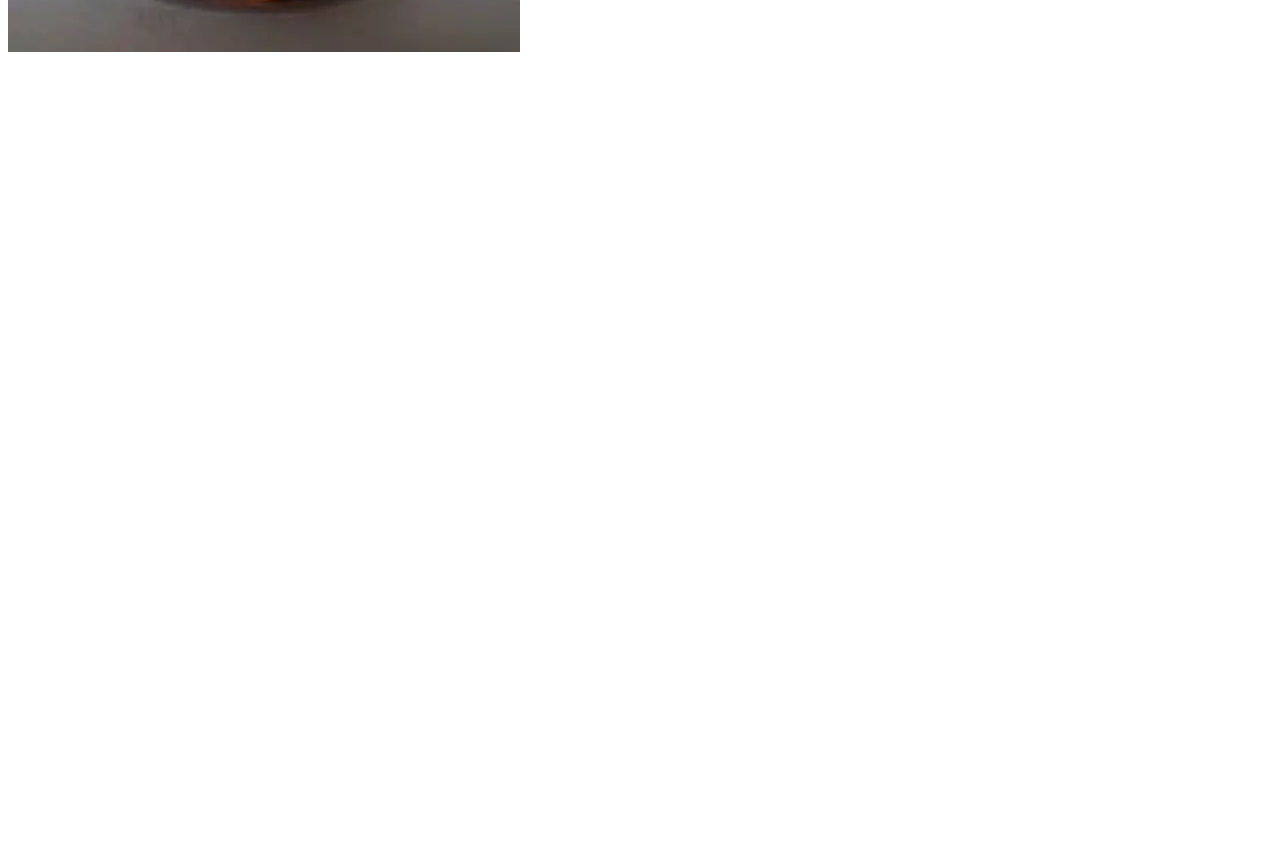
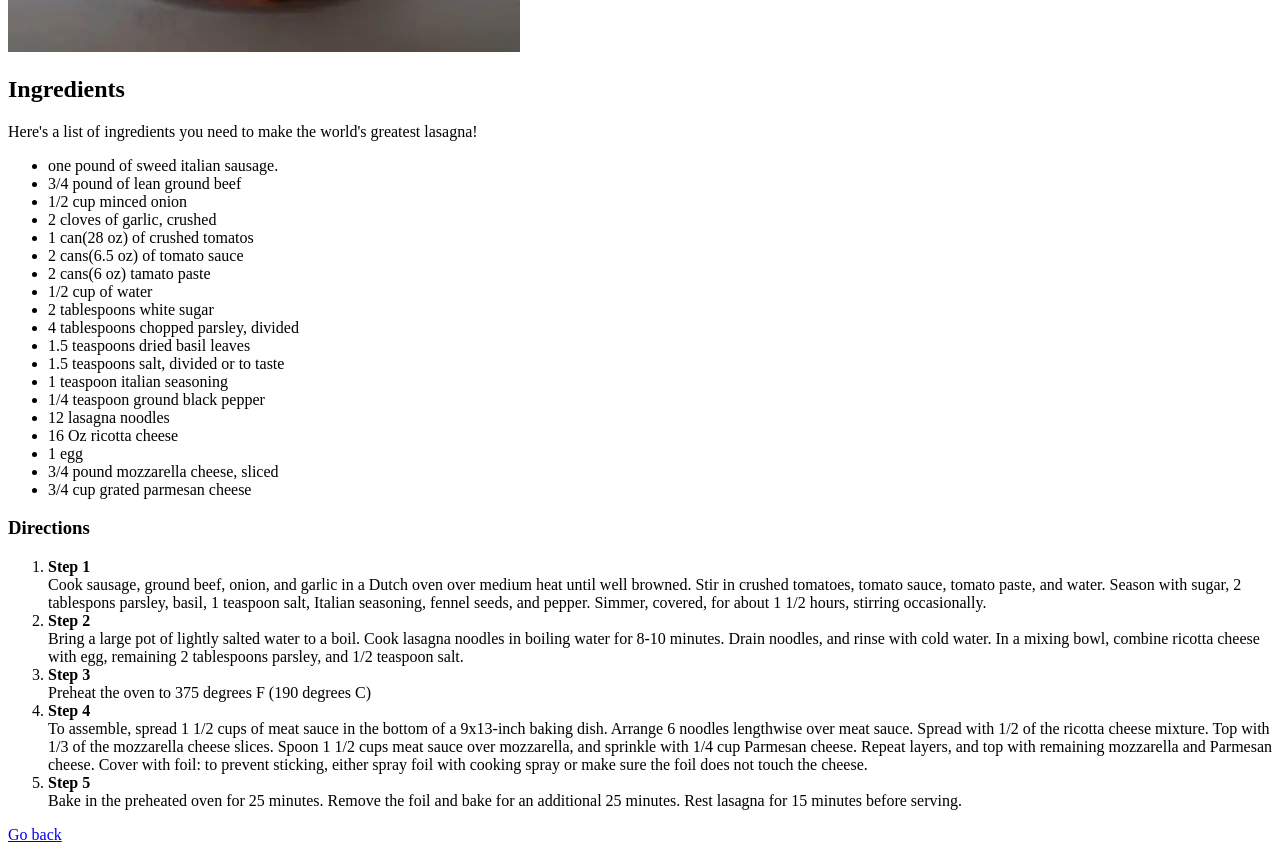
Before and after one commit to Bababooya/odin-recipes, a plain HTML site: page recipes/lasagna.html in a window 1280 px wide. Shown: the part 574-1434 px from the top of the page. Before the commit the page ends 800 px from the top, so only its background shows below. Drawn offline with Linux system fonts and the light colour scheme.

Commit message:
added text to file

```diff
--- a/recipes/lasagna.html
+++ b/recipes/lasagna.html
@@ -3,11 +3,46 @@
 <html lang="en">
     <head>
         <meta charset="UTF-8">
-        <title>Lasagna Recipe</title>
+        <title><strong>Lasagna Recipe</strong></title>
     </head>
     <body>
         <h1>Odin Recipes!</h1>
         <p>Lasagna Recipe</p>
         <img src="../images/lasagna.jpg" alt="Lasagna picture">
+        <h2>Ingredients</h2>
+        <p>Here's a list of ingredients you need to make the world's greatest lasagna!</p>
+        <ul>
+            <li>one pound of sweed italian sausage.</li>
+            <li>3/4 pound of lean ground beef</li>
+            <li>1/2 cup minced onion</li>
+            <li>2 cloves of garlic, crushed</li>
+            <li>1 can(28 oz) of crushed tomatos</li>
+            <li>2 cans(6.5 oz) of tomato sauce</li>
+            <li>2 cans(6 oz) tamato paste</li>
+            <li>1/2 cup of water</li>
+            <li>2 tablespoons white sugar</li>
+            <li>4 tablespoons chopped parsley, divided</li>
+            <li>1.5 teaspoons dried basil leaves</li>
+            <li>1.5 teaspoons salt, divided or to taste</li>
+            <li>1 teaspoon italian seasoning</li>
+            <li>1/4 teaspoon ground black pepper</li>
+            <li>12 lasagna noodles</li>
+            <li>16 Oz ricotta cheese</li>
+            <li>1 egg</li>
+            <li>3/4 pound mozzarella cheese, sliced</li>
+            <li>3/4 cup grated parmesan cheese</li>
+        </ul>
+        <h3>Directions</h3>
+        <ol>
+            <li><strong>Step 1</strong><br>
+            Cook sausage, ground beef, onion, and garlic in a Dutch oven over medium heat until well browned. Stir in crushed tomatoes, tomato sauce, tomato paste, and water. Season with sugar, 2 tablespons parsley, basil, 1 teaspoon salt, Italian seasoning, fennel seeds, and pepper. Simmer, covered, for about 1 1/2 hours, stirring occasionally.</li>
+            <li><strong>Step 2</strong><br> Bring a large pot of lightly salted water to a boil. Cook lasagna noodles in boiling water for 8-10 minutes. Drain noodles, and rinse with cold water. In a mixing bowl, combine ricotta cheese with egg, remaining 2 tablespoons parsley, and 1/2 teaspoon salt.</li>
+            <li><strong>Step 3</strong><br> Preheat the oven to 375 degrees F (190 degrees C)</li>
+            <li><strong>Step 4</strong><br> To assemble, spread 1 1/2 cups of meat sauce in the bottom of a 9x13-inch baking dish. Arrange 6 noodles lengthwise over meat sauce. Spread with 1/2 of the ricotta cheese mixture. Top with 1/3 of the mozzarella cheese slices. Spoon 1 1/2 cups meat sauce over mozzarella, and sprinkle with 1/4 cup Parmesan cheese. Repeat layers, and top with remaining mozzarella and Parmesan cheese. Cover with foil: to prevent sticking, either spray foil with cooking spray or make sure the foil does not touch the cheese.  </li>
+            <li><strong>Step 5</strong><br> Bake in the preheated oven for 25 minutes. Remove the foil and bake for an additional 25 minutes. Rest lasagna for 15 minutes before serving.</li>
+        </ol>
+
+
+        <p><a href="../index.html">Go back</a></p>
     </body>
 </html>
```
Also changed, not shown: recipes/momspaghetti.html (+1 -1 lines), recipes/pizza.html (+1 -0 lines).
